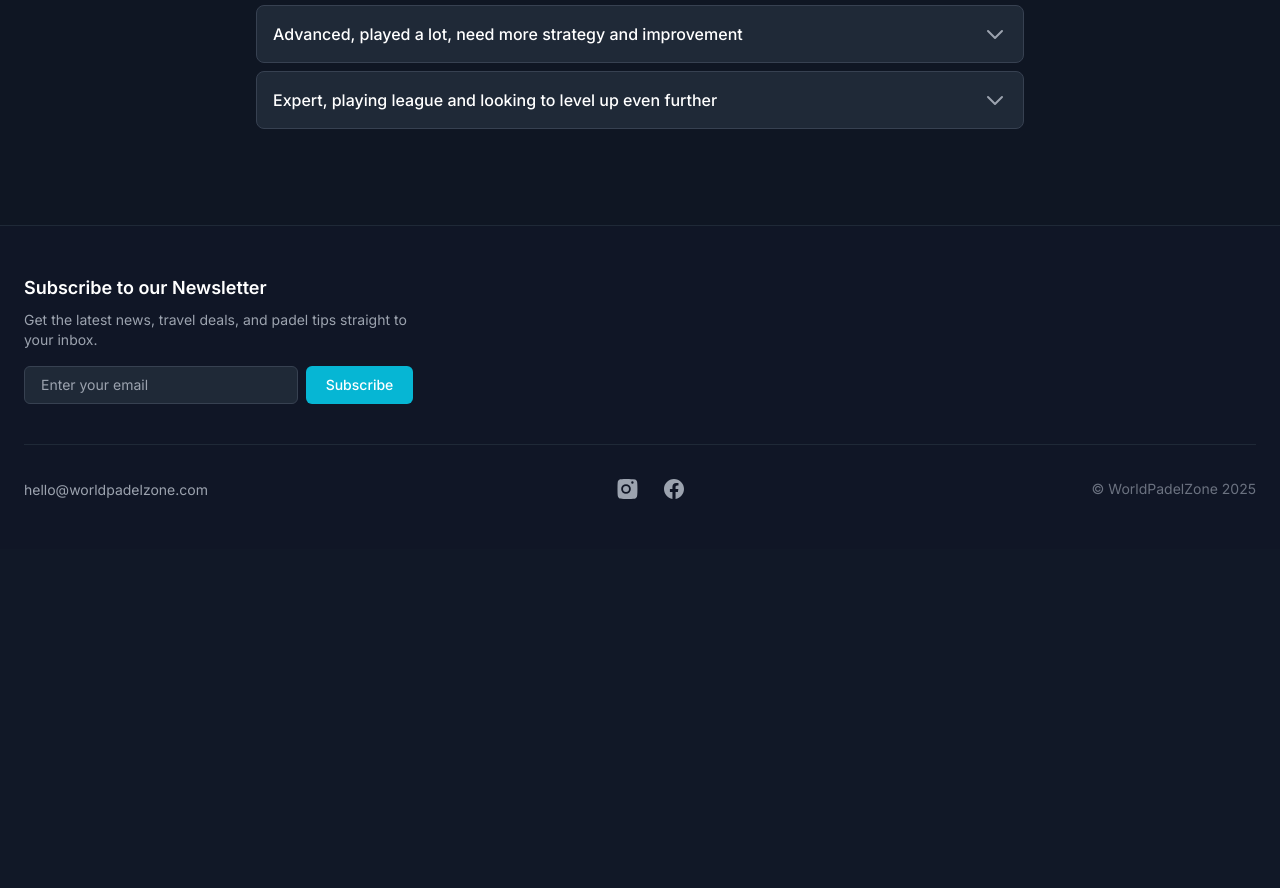
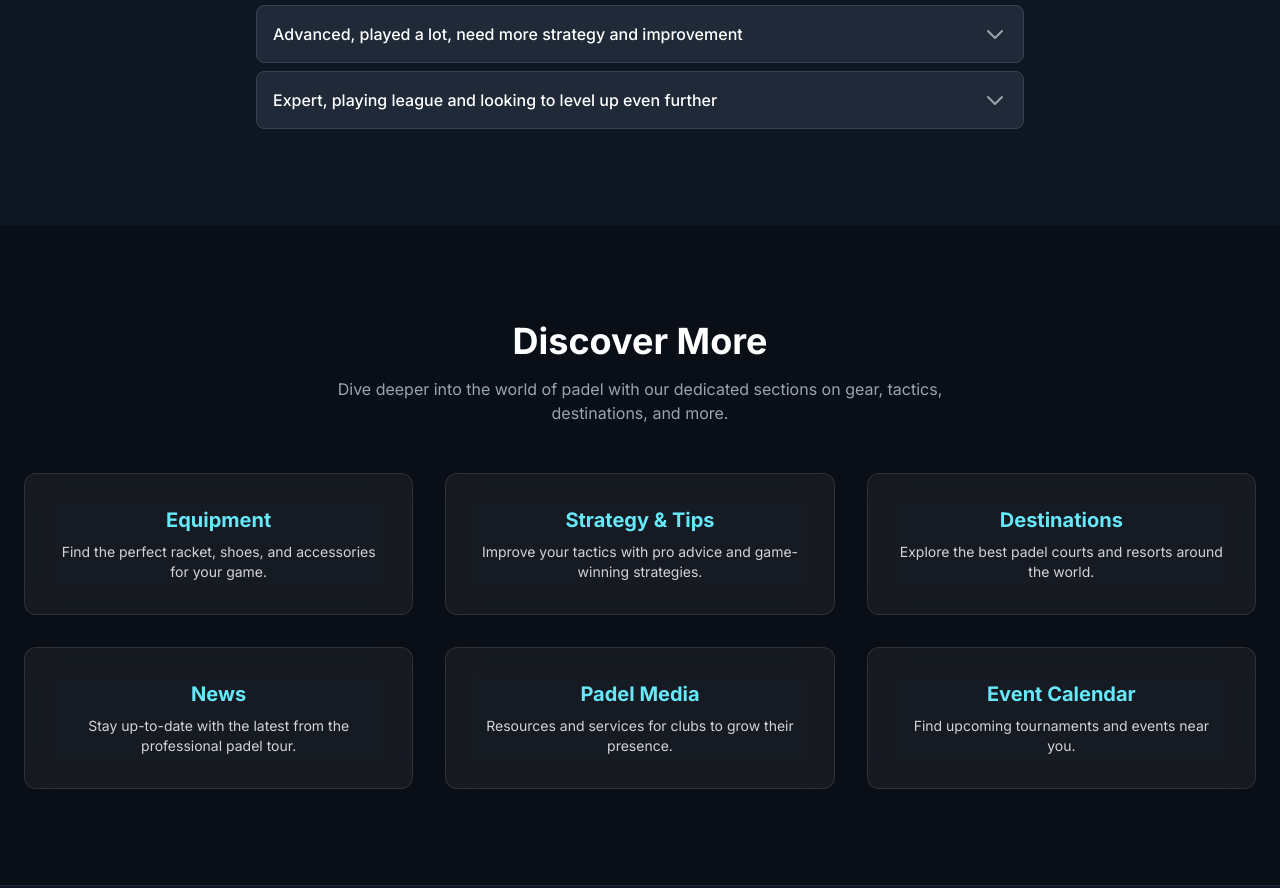
Before and after one commit to WorldPadelZone/worldpadelzone, a plain HTML site: page index.html in a window 1280 px wide. Shown: the part 835-1723 px from the top of the page. Before the commit the page ends 1384 px from the top, so only its background shows below. Drawn offline with nearby package versions, Linux system fonts and the light colour scheme.

Commit message:
Index page improvements

```diff
--- a/index.html
+++ b/index.html
@@ -17,7 +17,7 @@
         width: 100%;
         height: 100%;
         z-index: -1;
-        opacity: 0.7; /* Increased from 0.5 to make images brighter */
+        opacity: 0.7;
     }
     #background-carousel img {
         position: absolute;
@@ -64,7 +64,7 @@
     <img src="https://worldpadelzone.com/assets/images/5.jpg" alt="Enjoying a game of padel" onerror="this.onerror=null;this.src='https://placehold.co/1920x1080/000000/FFFFFF?text=Image+5+Not+Found';">
   </div>
 
-  <div class="relative min-h-screen overflow-y-auto no-scrollbar bg-black bg-opacity-40 flex flex-col"> <!-- Changed overlay from bg-opacity-60 to 40 -->
+  <div class="relative min-h-screen overflow-y-auto no-scrollbar bg-black bg-opacity-40 flex flex-col">
     <div class="flex-grow">
     <!-- Navigation -->
     <nav class="relative z-20 px-6 py-6">
@@ -116,6 +116,46 @@
         </div>
     </section>
 
+    <!-- Explore More Section -->
+    <section id="explore-more-section" class="relative z-10 px-6 py-24">
+        <div class="max-w-7xl mx-auto text-center">
+            <h2 class="text-3xl md:text-4xl font-bold mb-4">Discover More</h2>
+            <p class="text-gray-400 mb-12 max-w-2xl mx-auto">Dive deeper into the world of padel with our dedicated sections on gear, tactics, destinations, and more.</p>
+            <div class="grid grid-cols-1 md:grid-cols-2 lg:grid-cols-3 gap-8">
+                <!-- Equipment Card -->
+                <a href="#equipment" class="group block p-8 text-center bg-white/5 backdrop-blur-lg rounded-xl border border-white/10 hover:border-cyan-400/50 transition-all duration-300 hover:-translate-y-1">
+                    <h3 class="text-xl font-bold mb-2 text-cyan-300">Equipment</h3>
+                    <p class="text-sm text-gray-300">Find the perfect racket, shoes, and accessories for your game.</p>
+                </a>
+                <!-- Strategy Card -->
+                <a href="#strategy" class="group block p-8 text-center bg-white/5 backdrop-blur-lg rounded-xl border border-white/10 hover:border-cyan-400/50 transition-all duration-300 hover:-translate-y-1">
+                    <h3 class="text-xl font-bold mb-2 text-cyan-300">Strategy & Tips</h3>
+                    <p class="text-sm text-gray-300">Improve your tactics with pro advice and game-winning strategies.</p>
+                </a>
+                <!-- Destinations Card -->
+                <a href="#destinations" class="group block p-8 text-center bg-white/5 backdrop-blur-lg rounded-xl border border-white/10 hover:border-cyan-400/50 transition-all duration-300 hover:-translate-y-1">
+                    <h3 class="text-xl font-bold mb-2 text-cyan-300">Destinations</h3>
+                    <p class="text-sm text-gray-300">Explore the best padel courts and resorts around the world.</p>
+                </a>
+                <!-- News Card -->
+                <a href="#news" class="group block p-8 text-center bg-white/5 backdrop-blur-lg rounded-xl border border-white/10 hover:border-cyan-400/50 transition-all duration-300 hover:-translate-y-1">
+                    <h3 class="text-xl font-bold mb-2 text-cyan-300">News</h3>
+                    <p class="text-sm text-gray-300">Stay up-to-date with the latest from the professional padel tour.</p>
+                </a>
+                <!-- Media Card -->
+                <a href="#padel-media" class="group block p-8 text-center bg-white/5 backdrop-blur-lg rounded-xl border border-white/10 hover:border-cyan-400/50 transition-all duration-300 hover:-translate-y-1">
+                    <h3 class="text-xl font-bold mb-2 text-cyan-300">Padel Media</h3>
+                    <p class="text-sm text-gray-300">Resources and services for clubs to grow their presence.</p>
+                </a>
+                <!-- Calendar Card -->
+                <a href="#event-calendar" class="group block p-8 text-center bg-white/5 backdrop-blur-lg rounded-xl border border-white/10 hover:border-cyan-400/50 transition-all duration-300 hover:-translate-y-1">
+                    <h3 class="text-xl font-bold mb-2 text-cyan-300">Event Calendar</h3>
+                    <p class="text-sm text-gray-300">Find upcoming tournaments and events near you.</p>
+                </a>
+            </div>
+        </div>
+    </section>
+
     </div>
 
     <!-- Footer -->
@@ -137,15 +177,11 @@
                 </div>
                 <div class="flex space-x-6">
                     <a href="https://www.instagram.com/worldpadelzone/" target="_blank" rel="noopener noreferrer" class="text-gray-400 hover:text-cyan-400 transition-colors">
-                        <svg class="w-6 h-6" fill="currentColor" viewBox="0 0 24 24" aria-hidden="true">
-                            <path fill-rule="evenodd" d="M12.315 2c-4.04.05-5.85.22-6.73.52a4.43 4.43 0 00-1.6 1.6C3.7 5.03 3.5 6.84 3.5 10.88v2.24c0 4.04.22 5.85.52 6.73a4.43 4.43 0 001.6 1.6c.88.3 2.69.5 6.73.52h2.24c4.04 0 5.85-.22 6.73-.52a4.43 4.43 0 001.6-1.6c.3-.88.5-2.69.52-6.73v-2.24c0-4.04-.22-5.85-.52-6.73a4.43 4.43 0 00-1.6-1.6C18.16 2.22 16.35 2.05 12.315 2zM12 7.17a4.83 4.83 0 100 9.66 4.83 4.83 0 000-9.66zM12 15a3 3 0 110-6 3 3 0 010 6zm6.4-8.27a1.2 1.2 0 100-2.4 1.2 1.2 0 000 2.4z" clip-rule="evenodd" />
-                        </svg>
+                        <svg class="w-6 h-6" fill="currentColor" viewBox="0 0 24 24" aria-hidden="true"><path fill-rule="evenodd" d="M12.315 2c-4.04.05-5.85.22-6.73.52a4.43 4.43 0 00-1.6 1.6C3.7 5.03 3.5 6.84 3.5 10.88v2.24c0 4.04.22 5.85.52 6.73a4.43 4.43 0 001.6 1.6c.88.3 2.69.5 6.73.52h2.24c4.04 0 5.85-.22 6.73-.52a4.43 4.43 0 001.6-1.6c.3-.88.5-2.69.52-6.73v-2.24c0-4.04-.22-5.85-.52-6.73a4.43 4.43 0 00-1.6-1.6C18.16 2.22 16.35 2.05 12.315 2zM12 7.17a4.83 4.83 0 100 9.66 4.83 4.83 0 000-9.66zM12 15a3 3 0 110-6 3 3 0 010 6zm6.4-8.27a1.2 1.2 0 100-2.4 1.2 1.2 0 000 2.4z" clip-rule="evenodd" /></svg>
                         <span class="sr-only">Instagram</span>
                     </a>
                     <a href="https://www.facebook.com/worldpadelzone" target="_blank" rel="noopener noreferrer" class="text-gray-400 hover:text-cyan-400 transition-colors">
-                        <svg class="w-6 h-6" fill="currentColor" viewBox="0 0 24 24" aria-hidden="true">
-                            <path fill-rule="evenodd" d="M22 12c0-5.523-4.477-10-10-10S2 6.477 2 12c0 4.991 3.657 9.128 8.438 9.878v-6.987h-2.54V12h2.54V9.797c0-2.506 1.492-3.89 3.777-3.89 1.094 0 2.238.195 2.238.195v2.46h-1.26c-1.243 0-1.63.771-1.63 1.562V12h2.773l-.443 2.89h-2.33v6.988C18.343 21.128 22 16.991 22 12z" clip-rule="evenodd" />
-                        </svg>
+                        <svg class="w-6 h-6" fill="currentColor" viewBox="0 0 24 24" aria-hidden="true"><path fill-rule="evenodd" d="M22 12c0-5.523-4.477-10-10-10S2 6.477 2 12c0 4.991 3.657 9.128 8.438 9.878v-6.987h-2.54V12h2.54V9.797c0-2.506 1.492-3.89 3.777-3.89 1.094 0 2.238.195 2.238.195v2.46h-1.26c-1.243 0-1.63.771-1.63 1.562V12h2.773l-.443 2.89h-2.33v6.988C18.343 21.128 22 16.991 22 12z" clip-rule="evenodd" /></svg>
                         <span class="sr-only">Facebook</span>
                     </a>
                 </div>
@@ -230,7 +266,7 @@
                     </button>
                     <div class="collapsible-content">
                         <div class="p-4 text-gray-300 text-sm">
-                            ${module.content}
+                           <p>${module.content}</p>
                         </div>
                     </div>
                 </div>
```
